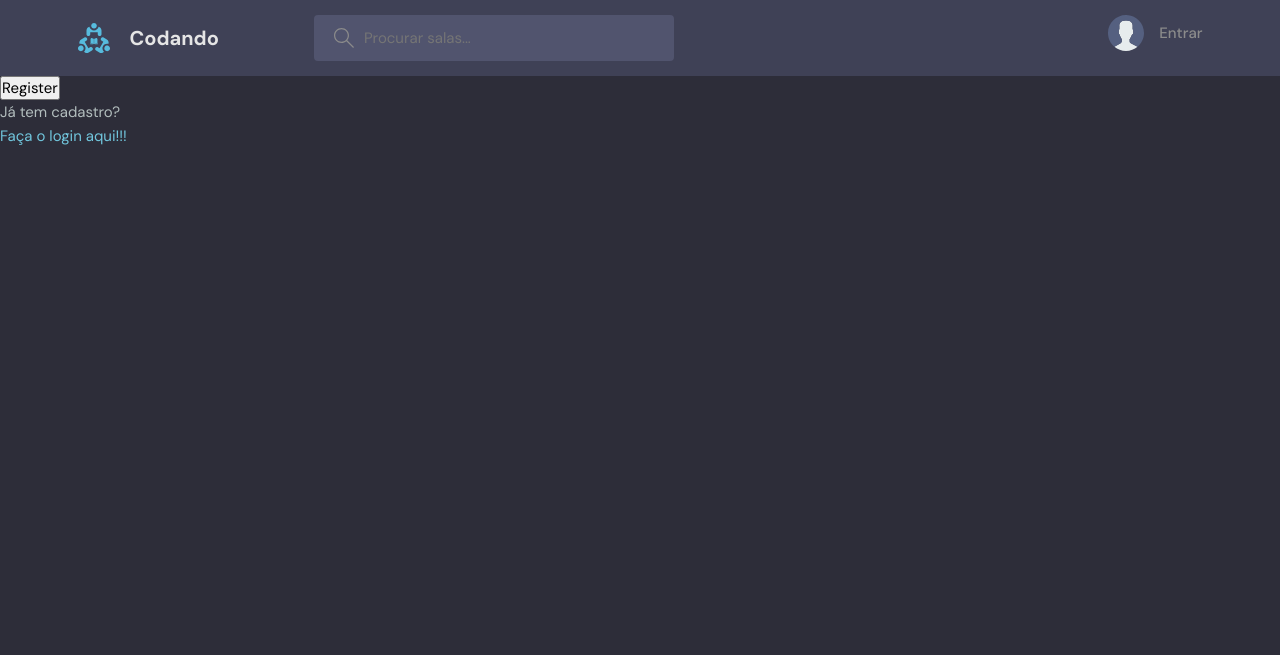
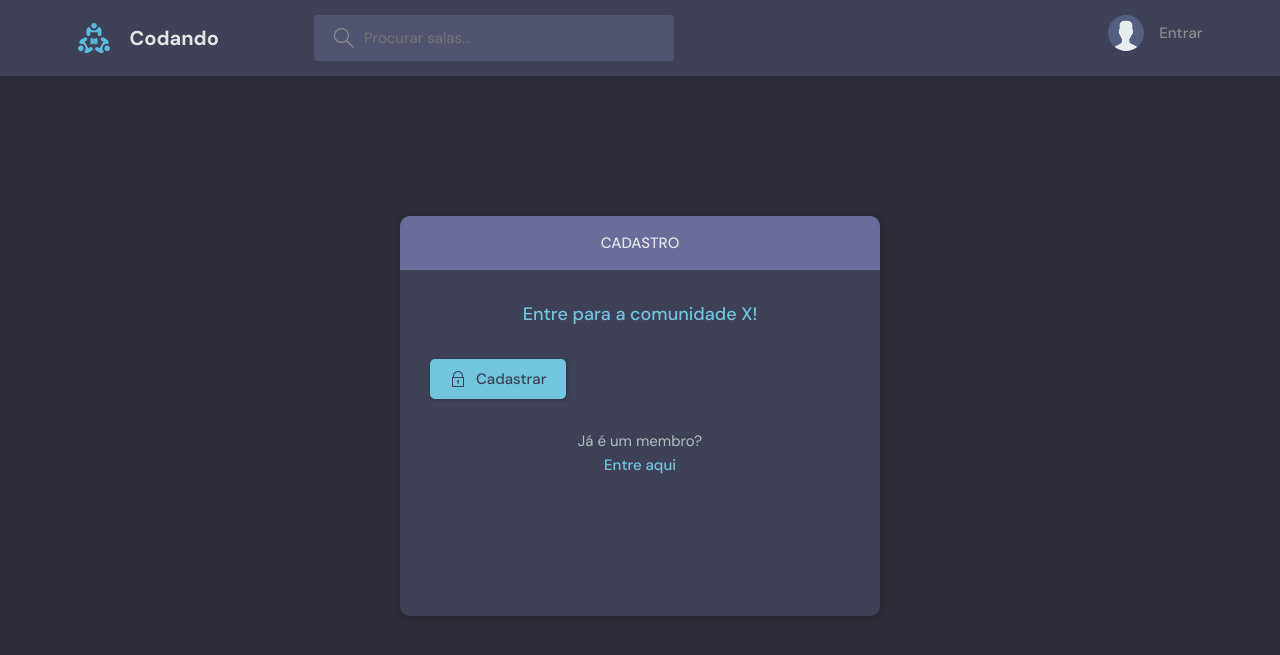
Before and after one commit to dimasabreu/Site-Django, a Django app: template base/templates/base/login_register.html in a window 1280 px wide. Shown: the top 655 px of the page. Run offline with Django 4.2, Linux system fonts and the light colour scheme; the template is opened without the code that fills it, so the values that code supplies are empty.

Commit message:
arrumando a pag de login

```diff
--- a/base/templates/base/login_register.html
+++ b/base/templates/base/login_register.html
@@ -1,37 +1,97 @@
 {% extends 'main.html' %}
 
 {% block content %}
+<main class="auth layout">
+
+  {% if page == 'login' %}
+  <div class="container">
+    <div class="layout__box">
+      <div class="layout__boxHeader">
+        <div class="layout__boxTitle">
+          <h3>Login</h3>
+        </div>
+      </div>
+      <div class="layout__body">
+        <h2 class="auth__tagline">Bem vindo a comunidade X!</h2>
+
+        <form class="form" action="" method="POST">
+          {% csrf_token %}
+          <div class="form__group form__group">
+            <label for="room_name">Email</label>
+            <input id="username" name="email" type="email" placeholder="exemplo@email.com" />
+          </div>
+          <div class=" form__group">
+            <label for="password">Senha</label>
+            <input id="password" name="password" type="password"
+              placeholder="&bull;&bull;&bull;&bull;&bull;&bull;&bull;&bull;" />
+          </div>
+
+          <button class="btn btn--main" type="submit">
+            <svg version="1.1" xmlns="http://www.w3.org/2000/svg" width="32" height="32" viewBox="0 0 32 32">
+              <title>lock</title>
+              <path
+                d="M27 12h-1v-2c0-5.514-4.486-10-10-10s-10 4.486-10 10v2h-1c-0.553 0-1 0.447-1 1v18c0 0.553 0.447 1 1 1h22c0.553 0 1-0.447 1-1v-18c0-0.553-0.447-1-1-1zM8 10c0-4.411 3.589-8 8-8s8 3.589 8 8v2h-16v-2zM26 30h-20v-16h20v16z">
+              </path>
+              <path
+                d="M15 21.694v4.306h2v-4.306c0.587-0.348 1-0.961 1-1.694 0-1.105-0.895-2-2-2s-2 0.895-2 2c0 0.732 0.413 1.345 1 1.694z">
+              </path>
+            </svg>
+
+            Entrar
+          </button>
+        </form>
+
+        <div class="auth__action">
+          <p>Ainda não faz parte da nossa comunidade?</p>
+          <a href="{% url 'register' %}" class="btn btn--link">Cadastre-se</a>
+        </div>
+      </div>
+    </div>
+  </div>
+  {% else %}
+  <div class="container">
+    <div class="layout__box">
+      <div class="layout__boxHeader">
+        <div class="layout__boxTitle">
+          <h3>Cadastro</h3>
+        </div>
+      </div>
+      <div class="layout__body">
+        <h2 class="auth__tagline">Entre para a comunidade X!</h2>
+
+        <form class="form" action="" method="POST">
+          {% csrf_token %}
+
+          {% for field in form %}
+          <div class="form__group form__group">
+            <label for="room_name">{{field.label}}</label>
+            {{field}}
+          </div>
+          {% endfor %}
 
 
-{% if page == 'login' %}
-<div>
-    <form method="POST", action="">
-        {% csrf_token %}
-        <label>Usuario:</label>
-        <input type="text" name="username"  placeholder="Nome de Usuário"/>
+          <button class="btn btn--main" type="submit">
+            <svg version="1.1" xmlns="http://www.w3.org/2000/svg" width="32" height="32" viewBox="0 0 32 32">
+              <title>lock</title>
+              <path
+                d="M27 12h-1v-2c0-5.514-4.486-10-10-10s-10 4.486-10 10v2h-1c-0.553 0-1 0.447-1 1v18c0 0.553 0.447 1 1 1h22c0.553 0 1-0.447 1-1v-18c0-0.553-0.447-1-1-1zM8 10c0-4.411 3.589-8 8-8s8 3.589 8 8v2h-16v-2zM26 30h-20v-16h20v16z">
+              </path>
+              <path
+                d="M15 21.694v4.306h2v-4.306c0.587-0.348 1-0.961 1-1.694 0-1.105-0.895-2-2-2s-2 0.895-2 2c0 0.732 0.413 1.345 1 1.694z">
+              </path>
+            </svg>
 
-        <label>Senha:</label>
-        <input type="password" name="password"  placeholder="Senha"/>
+            Cadastrar
+          </button>
+        </form>
 
-        <input type="submit" value="Login" />
-    </form>
-
-    <p>Você ainda não faz parte da nossa comunidade?</p>
-    <a href="{% url 'register' %}" >Cadastre-se</a>
-</div>
-
-{% else %}
-
-<div>
-    <form method="POST", action="">
-        {% csrf_token %}
-        {{form.as_p}}
-
-        <input type="submit" value="Register" />
-    </form>
-
-    <p>Já tem cadastro?</p>
-    <a href="{% url 'login' %}" >Faça o login aqui!!!</a>
-</div>
-{% endif %}
-{% endblock %}
+        <div class="auth__action">
+          <p>Já é um membro?</p>
+          <a href="{% url 'login' %}" class="btn btn--link">Entre aqui</a>
+        </div>
+      </div>
+    </div>
+  </div>
+  {% endif %}
+</main>
+{% endblock content %}
```
Also changed, not shown: base/templates/base/login_register_old.html (added, +37 -0 lines).
